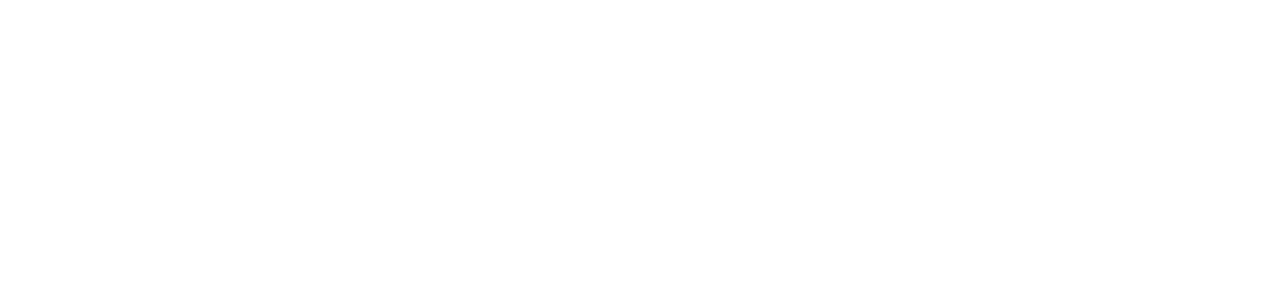
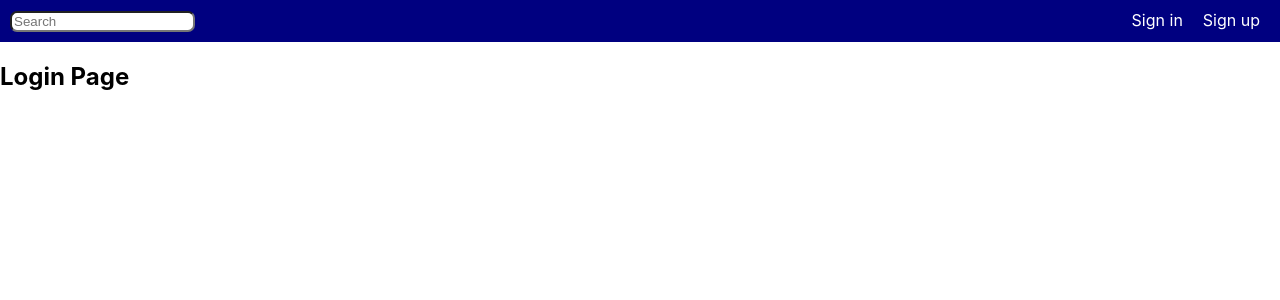
Before and after one commit to luciancahil/Social-Website, a React (Create React App) app: page /login in a window 1280 px wide. Shown: the top 300 px of the page. Built offline with nearby package versions, Linux system fonts and the light colour scheme.

Commit message:
added functionality and links to navbar elements

```diff
--- a/src/App.css
+++ b/src/App.css
@@ -84,6 +84,11 @@
 nav a{
   color: white;
   padding: 0 10px;
+  text-decoration: none;
+}
+
+nav a:active{
+  color: red;
 }
 
 nav #navlinks{
--- a/src/App.js
+++ b/src/App.js
@@ -1,17 +1,24 @@
 import React from 'react';
 import './App.css';
+import { BrowserRouter as Router, Route} from "react-router-dom";
 import Userpage from './Components/Userpage.component';
 import NavBar from './Components/Navbar.component';
-import { BrowserRouter as Router, Route, Link } from "react-router-dom";
+import Login from './Components/Login.component';
+import Signup from './Components/SignUp.component';
+
 
 
 
 function App() {
   return (
     <Router>
-        <Route path = "/" exact compontent = {<NavBar/>}/>
-        <Route path = "/user" exact compontent = {<Userpage/>}/>
-
+        <NavBar/>
+        <div id = "content">
+          <Route path="/user" component={Userpage} />
+          <Route path="/signup" compontent={Signup}/>
+          <Route path="/signup" component={Signup} />
+          <Route path="/login" component={Login} />
+        </div>
     </Router>
   );
 }
--- /dev/null
+++ b/src/Components/Login.component.js
@@ -0,0 +1,10 @@
+import React from 'react';
+
+class Login extends React.Component {
+  render() {
+    return <h2>Login Page</h2>;
+  }
+}
+
+
+export default Login;
--- a/src/Components/Navbar.component.js
+++ b/src/Components/Navbar.component.js
@@ -2,17 +2,43 @@
 
 
 class NavBar extends React.Component {
+  constructor(props){
+    super(props);
+
+    this.state = {
+      search : ""
+    };
+
+    this.goSearch = this.goSearch.bind(this);
+    this.updateSearch = this.updateSearch.bind(this);
+  }
+
+  updateSearch(e){
+    e.preventDefault();
+
+    this.setState({
+      search: e.target.value
+    })
+  }
+
+  goSearch(e){
+    if(e.keyCode===13){
+      alert('you entered ' + this.state.search)
+    }
+  }
+
+
   render() {
     return (
         <nav>
             <div id = "SearchBar">
 
-                <input className="form-control" type="text" placeholder="Search" aria-label="Search"/>
+                <input onKeyDown = {this.goSearch} onChange = {this.updateSearch} value = {this.state.search} className="form-control" type="text" placeholder="Search" aria-label="Search"/>
             </div>
 
             <div id = "navlinks">
-                <a>Sign in</a>
-                <a>Sign up</a>
+                <a href = "/login">Sign in</a>
+                <a href = "/signup">Sign up</a>
             </div>
         </nav>
     );
--- /dev/null
+++ b/src/Components/SignUp.component.js
@@ -0,0 +1,10 @@
+import React from 'react';
+
+class Signup extends React.Component {
+  render() {
+    return <h2>Signup Page</h2>;
+  }
+}
+
+
+export default Signup;
```
